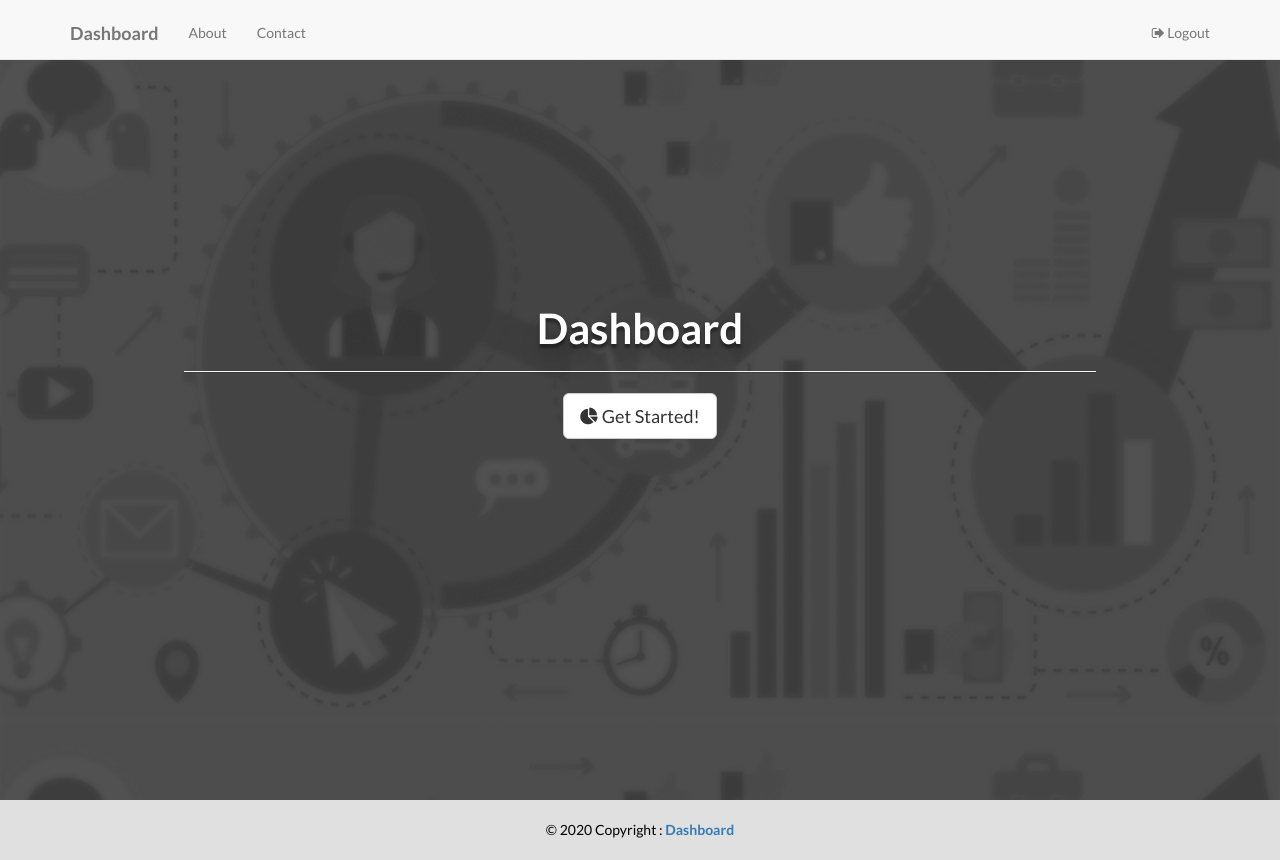
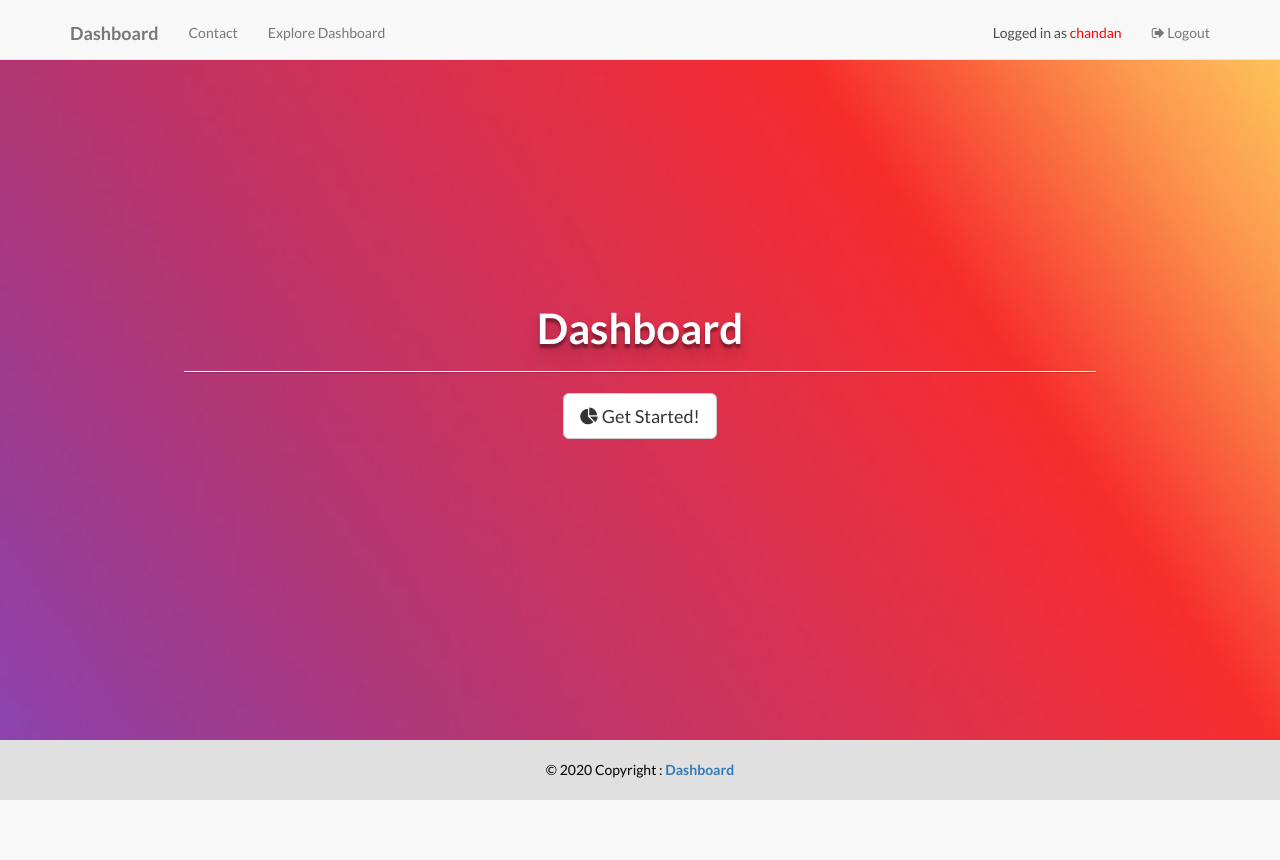
Before and after one commit to chandan-n-bhat/dashboard, a Django app: page / in a window 1280 px wide. After the commit the page ends 800 px from the top, so only its background shows below. Run offline with Django 3.2, Linux system fonts and the light colour scheme; a user stored in the database is signed in; some libraries are stand-ins or nearby versions.

Commit message:
refactored

```diff
--- a/accounts/static/accounts/css/base.css
+++ b/accounts/static/accounts/css/base.css
@@ -2,6 +2,8 @@ html, body {
     margin: 0;
     padding: 0;
     width: 100%;
+    height:100%;
+
 }
 
 .container {
--- a/accounts/templates/accounts/base.html
+++ b/accounts/templates/accounts/base.html
@@ -17,6 +17,18 @@
         {% block head %}
 
         {% endblock %}
+
+        <style>
+
+            body{
+                background: url("{% static 'accounts/images/wp-fin2.jpg' %}");
+                background-position: center;
+                background-repeat: no-repeat;
+                background-size: cover;
+                height:100%;
+            }
+
+        </style>
     </head>
 
     <body>
@@ -35,11 +47,12 @@
 
                 <div class="collapse navbar-collapse" id="bs-nav-demo" style="text-align: center;background: #f8f8f8;">
                     <ul class="nav navbar-nav">
-                        <li><a href="#">About</a></li>
                         <li><a href="#">Contact</a></li>
+                        <li><a href="{% url 'dash:home' %}">Explore Dashboard</a></li>
                     </ul>
                     <ul class="nav navbar-nav navbar-right">
                         {% if user.is_authenticated %}
+                            <li><a style="color:#4b4b4b;">Logged in as <span style="color: red;">{{ user.username }}</span></a></li>
                             <li><a class="navbar-link" href="{% url 'accounts:logout' %}"><i class="fa fa-sign-out"></i> Logout</a></li>
                         {% else %}
                             <li><a href="{% url 'accounts:register' %}"><i class="fa fa-user-plus"></i> Sign Up</a></li>
@@ -54,6 +67,14 @@
 
         {% endblock %}
 
+        <footer class="text-center font-small footer navbar-fixed-bottom">
+            <br/>
+            <div class="footer-copyright text-center py-3">© 2020 Copyright :
+                <a href="#"><strong> Dashboard </strong></a>
+                <br><br>
+            </div>
+        </footer>
+
         <script src="https://code.jquery.com/jquery-3.3.1.js"></script>
         <script src="https://maxcdn.bootstrapcdn.com/bootstrap/3.3.5/js/bootstrap.min.js"></script>
     </body>
--- a/accounts/templates/accounts/index.html
+++ b/accounts/templates/accounts/index.html
@@ -5,15 +5,7 @@
     <title>Home</title>
     <link rel="stylesheet" href="{% static 'accounts/css/index.css' %}">
 
-    <style>
 
-        body{
-            background: url("{% static 'accounts/images/wp2.jpg' %}");
-            background-position: cover;
-
-        }
-
-    </style>
 	<link href="http://fonts.googleapis.com/css?family=Lato:300,400,700,300italic,400italic,700italic" rel="stylesheet" type="text/css">
 
 {% endblock %}
@@ -32,13 +24,4 @@
         </div>
     </div>
 
-
-    <footer class="text-center font-small footer">
-        <br/>
-        <div class="footer-copyright text-center py-3">© 2020 Copyright :
-            <a href="#"><strong> Dashboard </strong></a>
-            <br><br>
-        </div>
-    </footer>
-
 {% endblock %}
```
Also changed, not shown: accounts/templates/accounts/login.html (+1 -7 lines), db.sqlite3.
